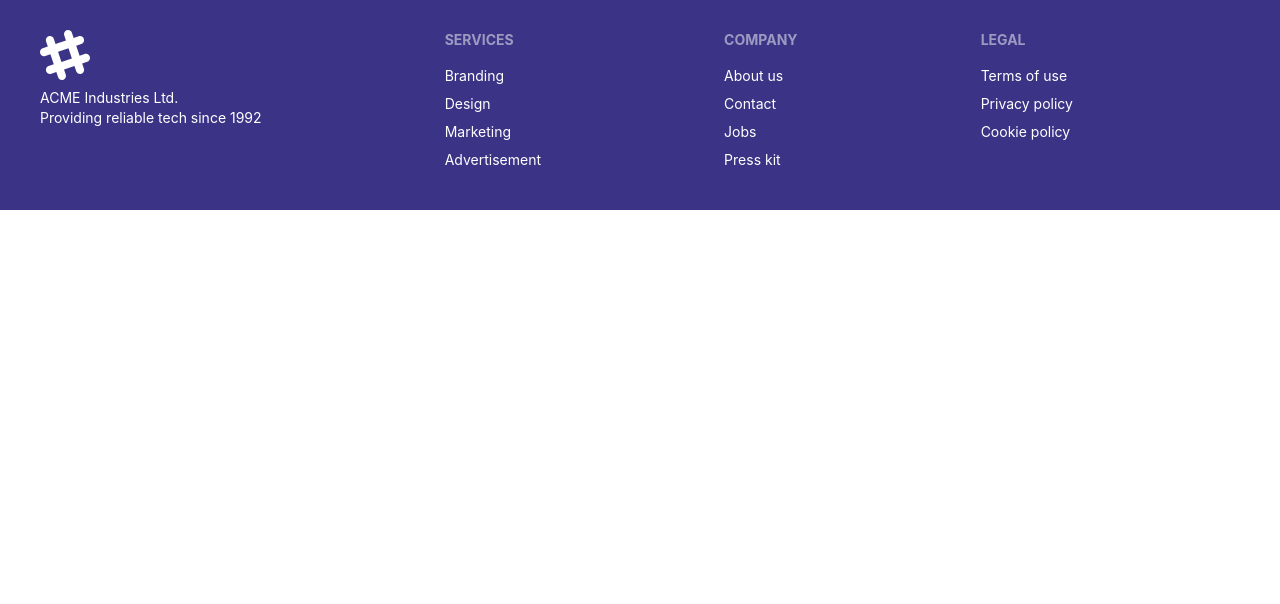
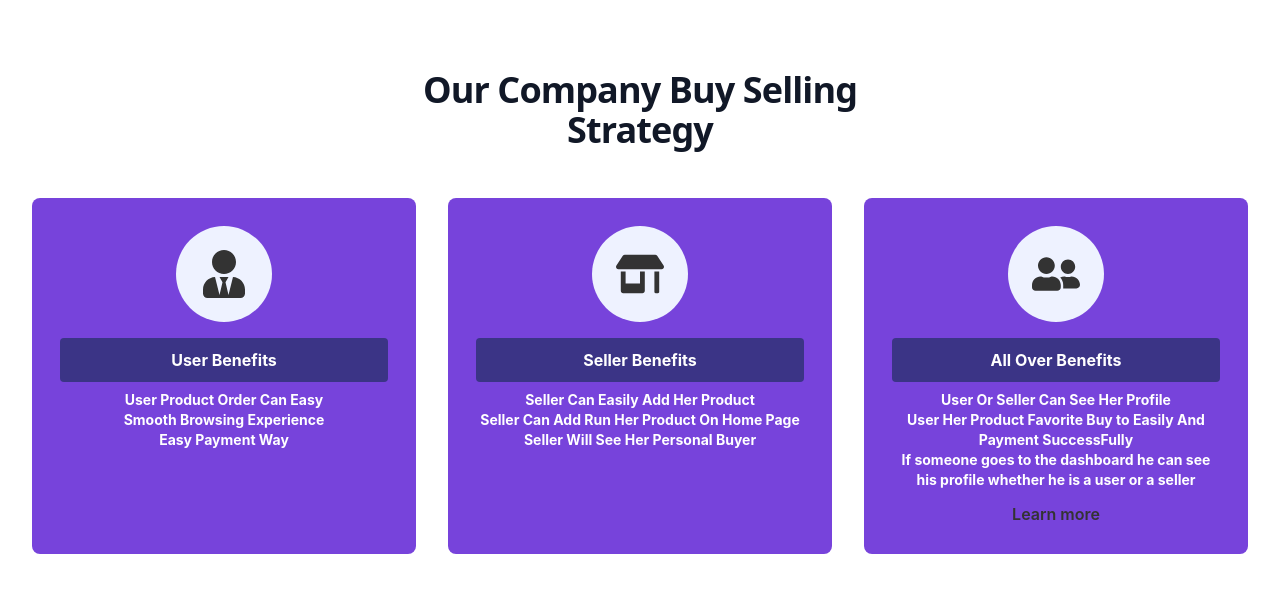
Before and after one commit to emon097/reVisual, a React (Create React App) app: page / in a window 1280 px wide. Shown: the part 605-1209 px from the top of the page. Before the commit the page ends 815 px from the top, so only its background shows below. Built offline with nearby package versions, Linux system fonts and the light colour scheme; no server answers.

Commit message:
added-extra-fature

```diff
--- a/src/App.js
+++ b/src/App.js
@@ -15,6 +15,7 @@ import AllBuyer from "./Page/Headers/Dashboard/AllBuyer/AllBuyer";
 import AdminRoute from "./route/AdminRoute/AdminRoute";
 import SellerRoute from "./Page/Headers/Dashboard/AllBuyer/SellerRoute/SellerRoute";
 import BuyerRoute from "./Page/Headers/Dashboard/AllBuyer/BuyerRoute/BuyerRoute";
+import PrivetRoute from "./route/PrivetRoute/PrivetRoute";
 
 function App() {
   const router = createBrowserRouter([
@@ -32,7 +33,12 @@ function App() {
             fetch(
               `http://localhost:5000/allProduct?category=${params.category}`
             ),
-          element: <CategoryAllProduct></CategoryAllProduct>,
+          element: (
+            <PrivetRoute>
+              {" "}
+              <CategoryAllProduct></CategoryAllProduct>{" "}
+            </PrivetRoute>
+          ),
         },
         {
           path: "/login",
@@ -46,7 +52,11 @@ function App() {
     },
     {
       path: "/dashboard",
-      element: <DashboardLayout></DashboardLayout>,
+      element: (
+        <PrivetRoute>
+          <DashboardLayout></DashboardLayout>
+        </PrivetRoute>
+      ),
       children: [
         {
           path: "/dashboard",
--- a/src/Page/Authentation/Login/Login.js
+++ b/src/Page/Authentation/Login/Login.js
@@ -1,6 +1,6 @@
 import React, { useContext, useState } from "react";
 import { useForm } from "react-hook-form";
-import { Link, useNavigate } from "react-router-dom";
+import { Link, useLocation, useNavigate } from "react-router-dom";
 import { AuthContext } from "../../../Context/AuthProvider";
 import useToken from "../../../Hooks/useToken";
 
@@ -9,8 +9,10 @@ const Login = () => {
   const [loginJwt, setLoginJwt] = useState("");
   const [token] = useToken(loginJwt);
   const navigate = useNavigate();
+  const location = useLocation();
+  const from = location.state?.from?.pathname || "/";
   if (token) {
-    navigate("/");
+    navigate(from, { replace: true });
   }
   const {
     register,
@@ -22,6 +24,7 @@ const Login = () => {
       const user = res.user;
       setLoginJwt(userLogin.email);
       console.log(user);
+      navigate(from, { replace: true });
     });
     console.log(userLogin);
   };
--- /dev/null
+++ b/src/Page/ExtraFeature/ExtraFeature.js
@@ -0,0 +1,76 @@
+import React from "react";
+import { FaUserTie, FaUserFriends, FaStoreAlt } from "react-icons/fa";
+
+const ExtraFeature = () => {
+  return (
+    <div className="px-4 py-16 mx-auto sm:max-w-xl md:max-w-full lg:max-w-screen-xl md:px-24 lg:px-8 lg:py-20">
+      <div className="max-w-xl mb-10 md:mx-auto sm:text-center lg:max-w-2xl md:mb-12">
+        <h2 className="max-w-lg mb-6 font-sans text-3xl font-bold leading-none tracking-tight text-gray-900 sm:text-4xl md:mx-auto">
+          Our Company Buy Selling Strategy
+        </h2>
+      </div>
+      <div className="grid gap-8 row-gap-8 grid-cols-1 md:grid-cols-2 lg:grid-cols-3">
+        <div className="sm:text-center lg:text-center md:text-center bg-primary p-7 rounded-lg">
+          <div className="flex  sm:justify-center lg:justify-center items-center justify-center w-16 h-16 mb-4 rounded-full bg-indigo-50 sm:mx-auto sm:w-24 sm:h-24">
+            <FaUserTie className="text-5xl "></FaUserTie>
+          </div>
+          <h6 className="mb-2 bg-secondary p-3 rounded font-bold leading-5 text-white ">
+            User Benefits
+          </h6>
+          <p className="max-w-md  mb-3 text-sm  sm:mx-auto font-bold text-white">
+            <ul>
+              <li>User Product Order Can Easy</li>
+              <li>Smooth Browsing Experience</li>
+              <li>Easy Payment Way</li>
+            </ul>
+          </p>
+        </div>
+        <div className="sm:text-center bg-primary p-7 rounded-lg">
+          <div className="flex items-center justify-center w-16 h-16 mb-4 rounded-full bg-indigo-50 sm:mx-auto sm:w-24 sm:h-24">
+            <FaStoreAlt className="text-5xl"></FaStoreAlt>
+          </div>
+          <h6 className="mb-2 bg-secondary p-3 rounded font-bold leading-5 text-white">
+            {" "}
+            Seller Benefits{" "}
+          </h6>
+          <p className="max-w-md mb-3 text-sm  sm:mx-auto">
+            <ul className="font-bold text-white">
+              <li>Seller Can Easily Add Her Product</li>
+              <li>Seller Can Add Run Her Product On Home Page</li>
+              <li>Seller Will See Her Personal Buyer </li>
+            </ul>
+          </p>
+        </div>
+        <div className="sm:text-center bg-primary p-7 rounded-lg">
+          <div className="flex items-center justify-center w-16 h-16 mb-4 rounded-full bg-indigo-50 sm:mx-auto sm:w-24 sm:h-24">
+            <FaUserFriends className="text-5xl"></FaUserFriends>
+          </div>
+          <h6 className="mb-2 font-bold leading-5 text-white bg-secondary p-3 rounded">
+            All Over Benefits
+          </h6>
+          <p className="max-w-md mb-3 text-white text-sm  sm:mx-auto">
+            <ul className=" font-bold text-white">
+              <li>User Or Seller Can See Her Profile</li>
+              <li>
+                User Her Product Favorite Buy to Easily And Payment SuccessFully{" "}
+              </li>
+              <li>
+                If someone goes to the dashboard he can see his profile whether
+                he is a user or a seller
+              </li>
+            </ul>
+          </p>
+          <a
+            href="/"
+            aria-label=""
+            className="inline-flex items-center font-semibold transition-colors duration-200 text-deep-purple-accent-400 hover:text-deep-purple-800"
+          >
+            Learn more
+          </a>
+        </div>
+      </div>
+    </div>
+  );
+};
+
+export default ExtraFeature;
--- a/src/Page/Headers/Headers.js
+++ b/src/Page/Headers/Headers.js
@@ -1,5 +1,6 @@
 import React from "react";
 import Category from "../Category/Category";
+import ExtraFeature from "../ExtraFeature/ExtraFeature";
 
 const Headers = () => {
   return (
@@ -60,6 +61,7 @@ const Headers = () => {
         </form>
       </div>
       <Category></Category>
+      <ExtraFeature></ExtraFeature>
     </div>
   );
 };
--- a/src/route/PrivetRoute/PrivetRoute.js
+++ b/src/route/PrivetRoute/PrivetRoute.js
@@ -1,7 +1,18 @@
-import React from "react";
+import React, { useContext } from "react";
+import { Navigate, useLocation } from "react-router-dom";
+import { AuthContext } from "../../Context/AuthProvider";
+import Loading from "../../Loading/Loading";
+const PrivetRoute = ({ children }) => {
+  const { user, loading } = useContext(AuthContext);
 
-const PrivetRoute = () => {
-  return <div></div>;
+  const location = useLocation();
+  if (loading) {
+    return <Loading></Loading>;
+  }
+  if (user) {
+    return children;
+  }
+  return <Navigate to="/login" state={{ from: location }} replace></Navigate>;
 };
 
 export default PrivetRoute;
```
